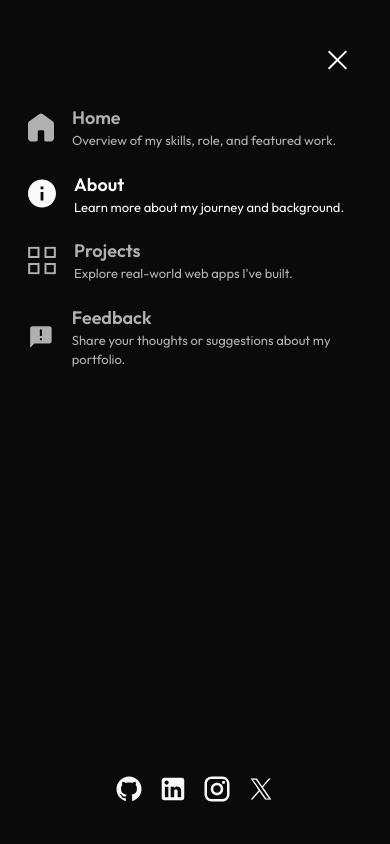
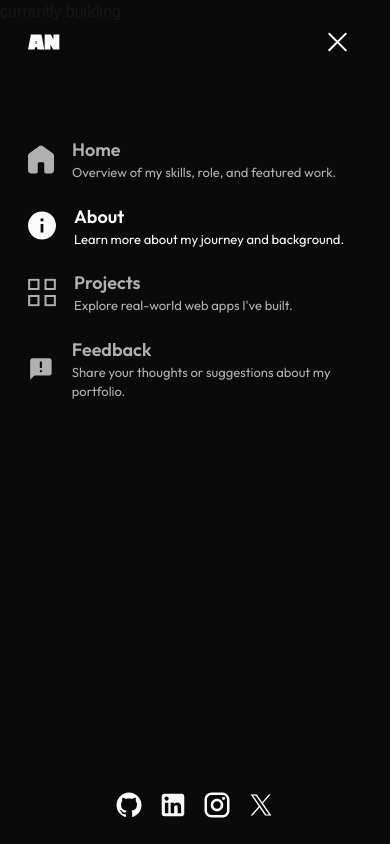
Before and after one commit to anandhuguts/portfolio-anandhu-dark-bg, a Next.js app: page /about in a window 390 px wide. Both pictures are taken after a click on the button 346 px from the left and 42 px from the top of the page. Built offline with nearby package versions, Linux system fonts and the light colour scheme.

Commit message:
navigation

```diff
--- a/src/app/_components/Navigation.js
+++ b/src/app/_components/Navigation.js
@@ -17,7 +17,7 @@ function Navigation() {
 
   const [isOpen, setIsOpen] = useState(false);
   return (
-    <nav className=" flex  left-1/2 -translate-x-1/2 top-0 w-full max-w-[1495px] h-[44px] pt-10 px-5  xl:px-53 lg:px-40 items-center  justify-between mx-auto fixed z-50">
+    <nav className=" flex  left-1/2 -translate-x-1/2 top-0 w-full max-w-[1495px] h-[44px] pt-10 px-7   xl:px-53 lg:px-40 items-center  justify-between mx-auto fixed z-50">
       <Link href="#">
         <svg
           width="32"
@@ -58,7 +58,7 @@ function Navigation() {
           </li>
         ))}
       </ul>
-      <a href="mailto:anandhup059@gmail.com" className="inline-block">
+      <a href="mailto:anandhup059@gmail.com" className=" md:block hidden">
         <svg
           width="24"
           height="24"
--- a/src/app/_sub components/Hamburgerbutton.js
+++ b/src/app/_sub components/Hamburgerbutton.js
@@ -109,11 +109,11 @@ export const HamburgerButton = () => {
       <Hamburger toggled={isOpen} toggle={setOpen} color="#FAFAFA" size={25} />
 
       <div
-        className={`px-7 font-outfit overflow-y-hidden fixed top-0 left-0 h-screen w-full bg-[#0A0A0A] text-white z-5 transform transition-transform duration-500 ease-in-out ${
-          isOpen ? "translate-y-[0px]" : "-translate-y-full"
+        className={`overflow-y-hidden px-7 font-outfit  absolute top-14 left-0 w-full bg-[#0A0A0A] text-white z-5 transform transition-transform duration-500 ease-in-out $ ${
+          isOpen ? "block" : "hidden md:flex"
         }`}
       >
-        <div className="w-full h-screen relative overflow-y-hidden">
+        <div className="w-full h-screen relative mt-20">
           {/* <div className="pl-[28px] flex items-center gap-6">
             <div className="relative w-[53px] h-[44px]">
               <Image
@@ -130,14 +130,7 @@ export const HamburgerButton = () => {
               </p>
             </div>
           </div> */}
-          <div className="w-full flex justify-end pt-9">
-            <Hamburger
-              toggled={isOpen}
-              toggle={setOpen}
-              color="#FAFAFA"
-              size={25}
-            />
-          </div>
+
           {/* <span
             className="block w-full bg-[#313131] h-[1px] mt-.5n
           "
@@ -165,7 +158,7 @@ export const HamburgerButton = () => {
               </li>
             ))}
           </ul>
-          <div className="absolute bottom-10 left-1/2 transform -translate-x-1/2">
+          <div className="absolute bottom-40 left-1/2 transform -translate-x-1/2 ">
             <Socialmedia width={"30"} />
           </div>
         </div>
```
